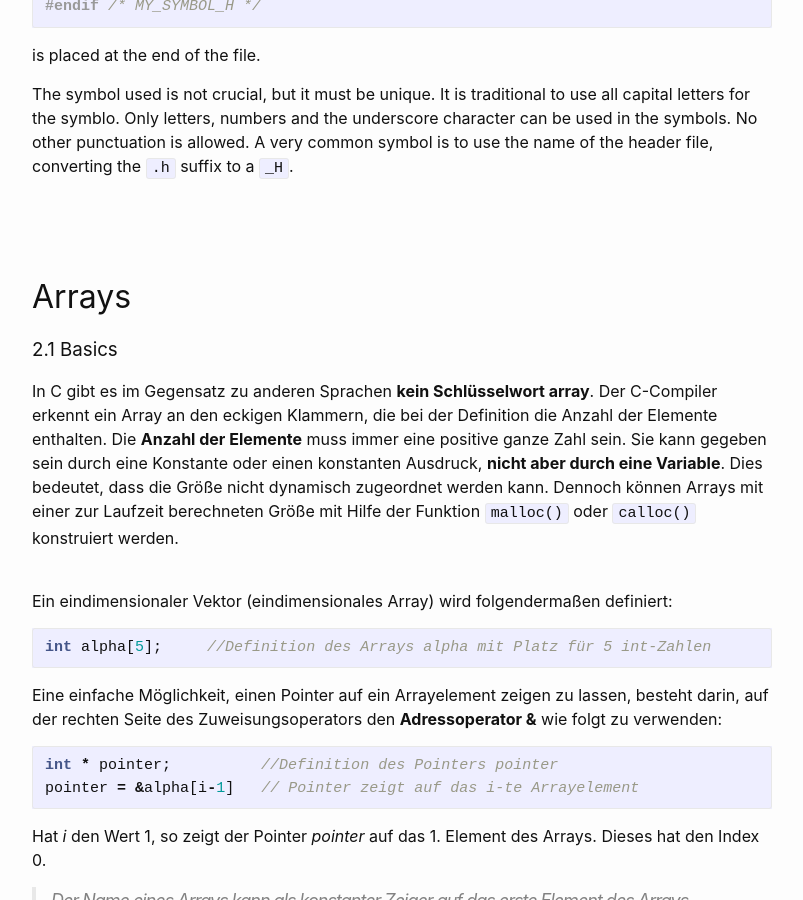
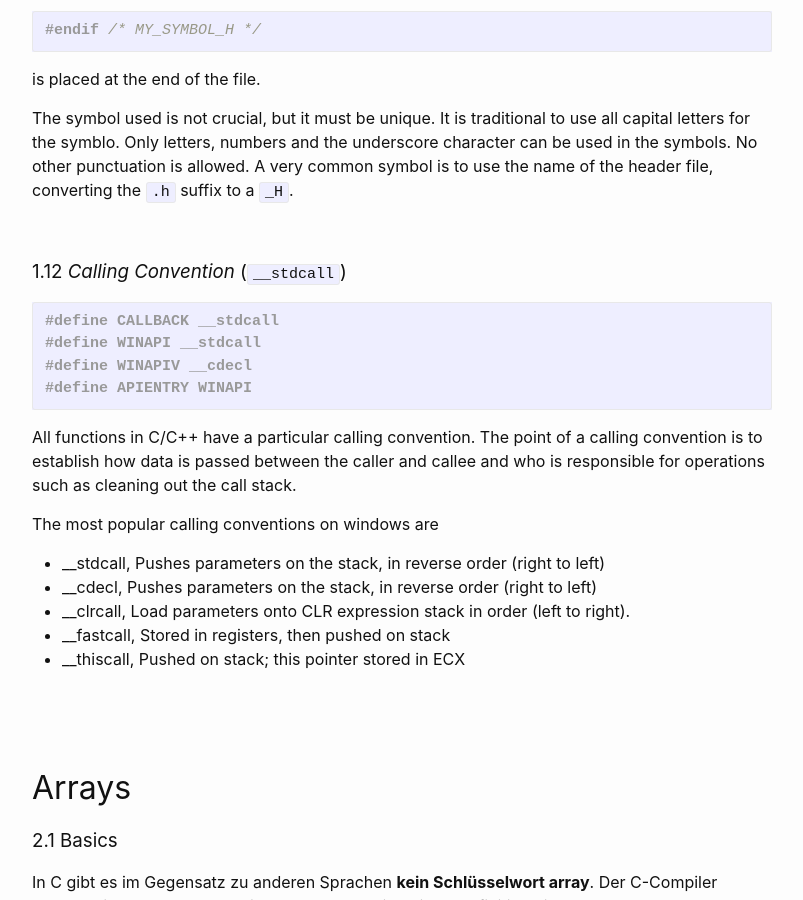
Before and after one commit to Hautaklyttn/progDocs, a Jekyll site: the page built from docs/articles/c_cpp.md, in a window 1280 px wide and 900 px high, scrolled down 12979 px. Shown: the whole window, without its empty margins (238-1041 px from the left). Built offline with Jekyll 4.4.1, drawn with Linux system fonts in a browser that asks for light colours; some of the changed text lies outside the part shown.

````diff
--- a/docs/articles/c_cpp.md
+++ b/docs/articles/c_cpp.md
@@ -27,6 +27,7 @@ layout: default
 &nbsp;&nbsp;&nbsp;&nbsp;&nbsp;&nbsp;&nbsp;&nbsp;&nbsp;&nbsp; [<font size="-1">1.9.4 `union`</font>](#ch1-9-4)
 &nbsp;&nbsp;&nbsp;&nbsp;&nbsp; [<font size="-1">1.10 Precompiled Header</font>](#ch1-10)
 &nbsp;&nbsp;&nbsp;&nbsp;&nbsp; [<font size="-1">1.11 *Header Guard* (oder 'Include Guard')</font>](#ch1-11)
+&nbsp;&nbsp;&nbsp;&nbsp;&nbsp; [<font size="-1">1.12 *Calling Convention* (`__stdcall`)</font>](#ch1-12)
 
 ### 2. Arrays
 &nbsp;&nbsp;&nbsp;&nbsp;&nbsp; [<font size="-1">2.1 Basics</font>](#ch2-1)
@@ -431,6 +432,27 @@ The line
 is placed at the end of the file.
 
 The symbol used is not crucial, but it must be unique. It is traditional to use all capital letters for the symblo. Only letters, numbers and the underscore character can be used in the symbols. No other punctuation is allowed. A very common symbol is to use the name of the header file, converting the `.h` suffix to a `_H`.
+
+
+&nbsp;
+
+<a name="ch1-12"></a>
+### 1.12 *Calling Convention* (`__stdcall`)
+```c
+#define CALLBACK __stdcall
+#define WINAPI __stdcall
+#define WINAPIV __cdecl
+#define APIENTRY WINAPI
+```
+All functions in C/C++ have a particular calling convention. The point of a calling convention is to establish how data is passed between the caller and callee and who is responsible for operations such as cleaning out the call stack.
+
+The most popular calling conventions on windows are
+- __stdcall, Pushes parameters on the stack, in reverse order (right to left)
+- __cdecl, Pushes parameters on the stack, in reverse order (right to left)
+- __clrcall, Load parameters onto CLR expression stack in order (left to right).
+- __fastcall, Stored in registers, then pushed on stack
+- __thiscall, Pushed on stack; this pointer stored in ECX
+
 
 &nbsp;
 
````
Also changed, not shown: docs/articles/projects/code_walkthrough_diablo.md (added, +104 -0 lines), docs/index.md (+1 -0 lines).
